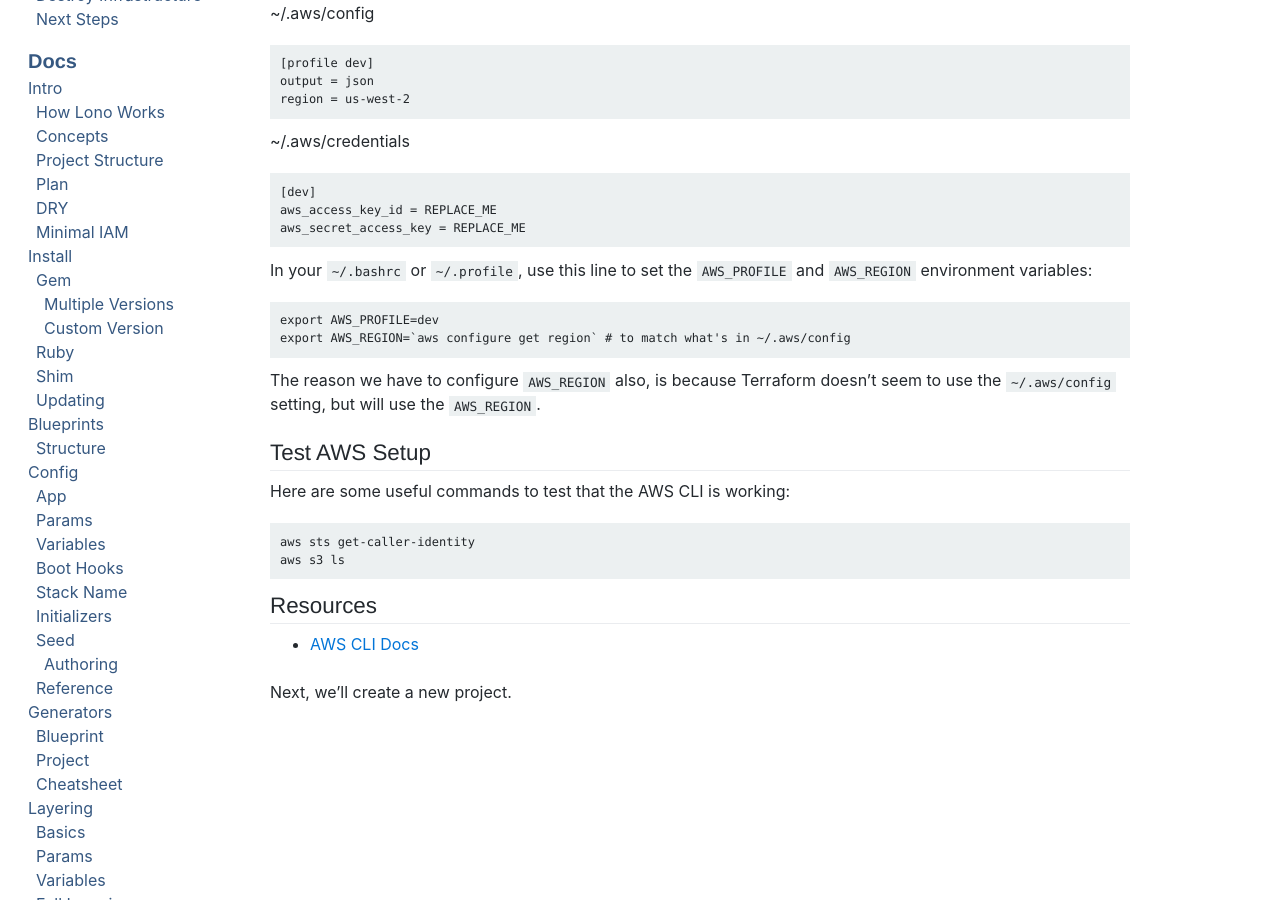
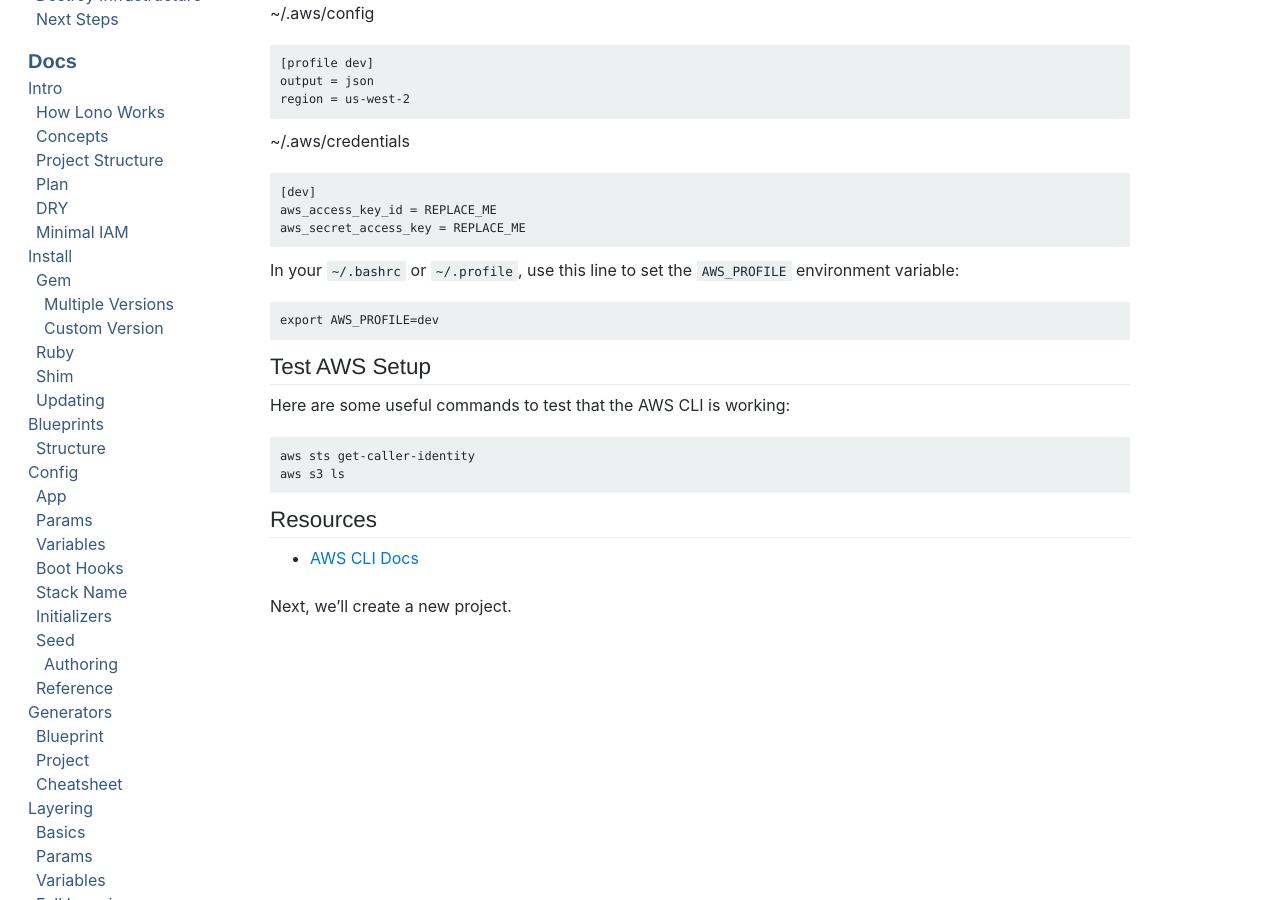
Before and after one commit to boltops-tools/lono-docs, a Jekyll site: the page built from _docs/learn/configure.md, in a window 1280 px wide and 900 px high, scrolled down 365 px. Built offline with Jekyll 4.4.1, drawn with Linux system fonts in a browser that asks for light colours; cached includes are drawn as plain includes; a script that is not in the unit is left out.

Commit message:
Update configure.md

```diff
--- a/_docs/learn/configure.md
+++ b/_docs/learn/configure.md
@@ -21,12 +21,9 @@ Configure AWS so Lono can connect to it. The recommended way is to:
     aws_access_key_id = REPLACE_ME
     aws_secret_access_key = REPLACE_ME
 
-In your `~/.bashrc` or `~/.profile`, use this line to set the `AWS_PROFILE` and `AWS_REGION` environment variables:
+In your `~/.bashrc` or `~/.profile`, use this line to set the `AWS_PROFILE` environment variable:
 
     export AWS_PROFILE=dev
-    export AWS_REGION=`aws configure get region` # to match what's in ~/.aws/config
-
-The reason we have to configure `AWS_REGION` also, is because Terraform doesn't seem to use the `~/.aws/config` setting, but will use the `AWS_REGION`.
 
 ## Test AWS Setup
 
```
